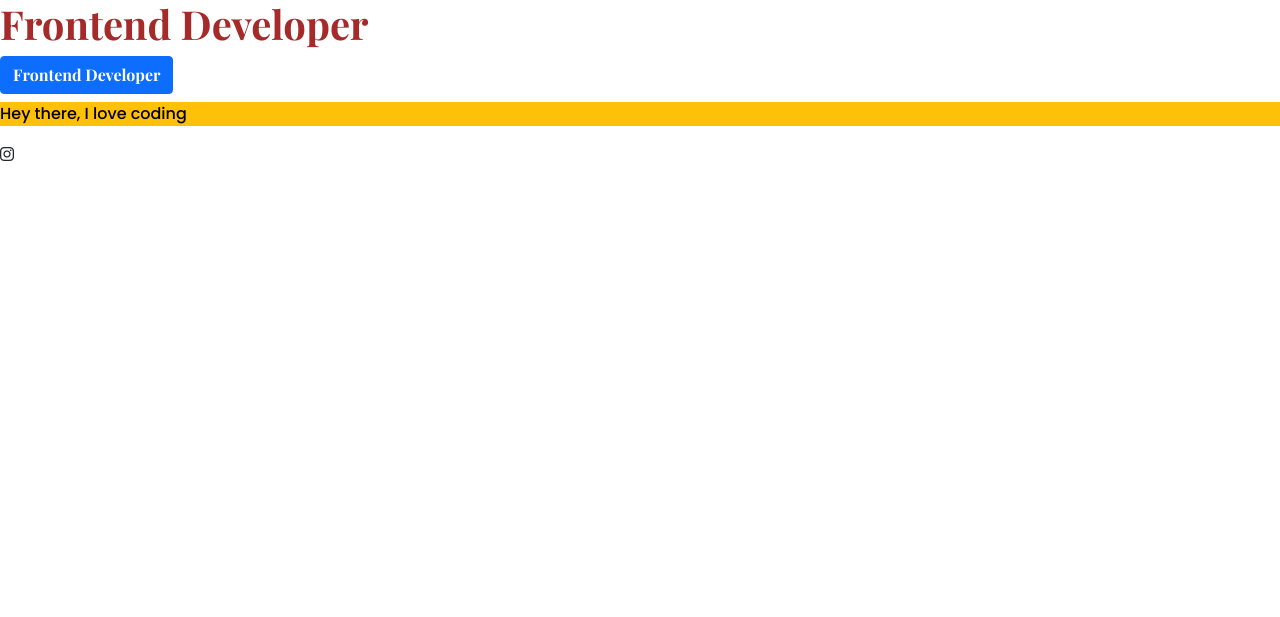
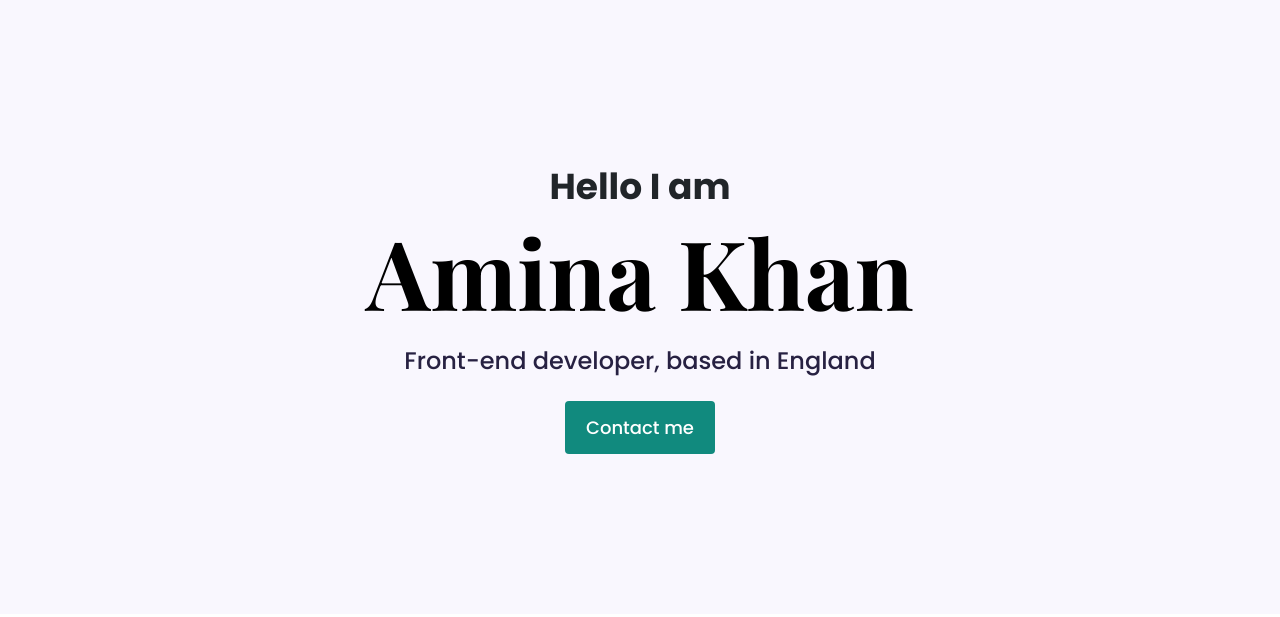
Before and after one commit to AminaKhan91/portfolio-project, a plain HTML site: page index.html in a window 1280 px wide. Drawn offline with nearby package versions, Linux system fonts and the light colour scheme; a web font is replaced by a local one.

Commit message:
Added homepage hero with styling

```diff
--- a/index.html
+++ b/index.html
@@ -30,9 +30,11 @@
     ></script>
   </head>
   <body>
-    <h1>Frontend Developer</h1>
-    <h2 class="btn btn-primary">Frontend Developer</h2>
-    <p class="bg-warning">Hey there, I love coding</p>
-    <footer><i class="fab fa-instagram"></i></footer>
+    <div class="hero">
+      <p>Hello I am</p>
+      <h1>Amina Khan</h1>
+      <h2 class="mb-3">Front-end developer, based in England</h2>
+      <div><a href="#" class="btn btn-branding"> Contact me</a></div>
+    </div>
   </body>
 </html>
--- a/styles/portfolio.css
+++ b/styles/portfolio.css
@@ -1,16 +1,58 @@
-h1 {
-  font-family: "Playfair Display", serif;
-  color: brown;
+:root {
+  --branding-colour: #118a7e;
+  --heading-font-family: "Playfair Display", serif;
+  --default-font-family: "Poppins", sans-serif;
+  --secondary-colour: #f9f7fe;
 }
 
-h2 {
-  font-family: "Playfair Display", serif;
+body {
+  font-family: var(--default-font-family);
+}
+
+h1,
+h2,
+h2,
+h4,
+h5,
+h6 {
+  color: black;
+  font-family: var(--heading-font-family);
   font-weight: bold;
-  color: blue;
+}
+
+h1 {
+  font-size: 96px;
 }
 
 p {
-  font-family: "Poppins", sans-serif;
   font-weight: normal;
-  color: rgb(2, 2, 2);
 }
+
+.hero {
+  background: var(--secondary-colour);
+  text-align: center;
+  padding: 160px 20px;
+}
+
+.hero p {
+  font-size: 36px;
+  font-weight: bold;
+  margin: 0 auto;
+}
+
+.hero h2 {
+  font-family: var(--default-font-family);
+  font-weight: normal;
+  line-height: 2;
+  font-size: 24px;
+  color: #272142;
+}
+
+.btn-branding {
+  background: var(--branding-colour);
+  border-radius: 4px;
+  color: white;
+  font-size: 18px;
+  line-height: 27px;
+  padding: 12px 20px;
+}
```
